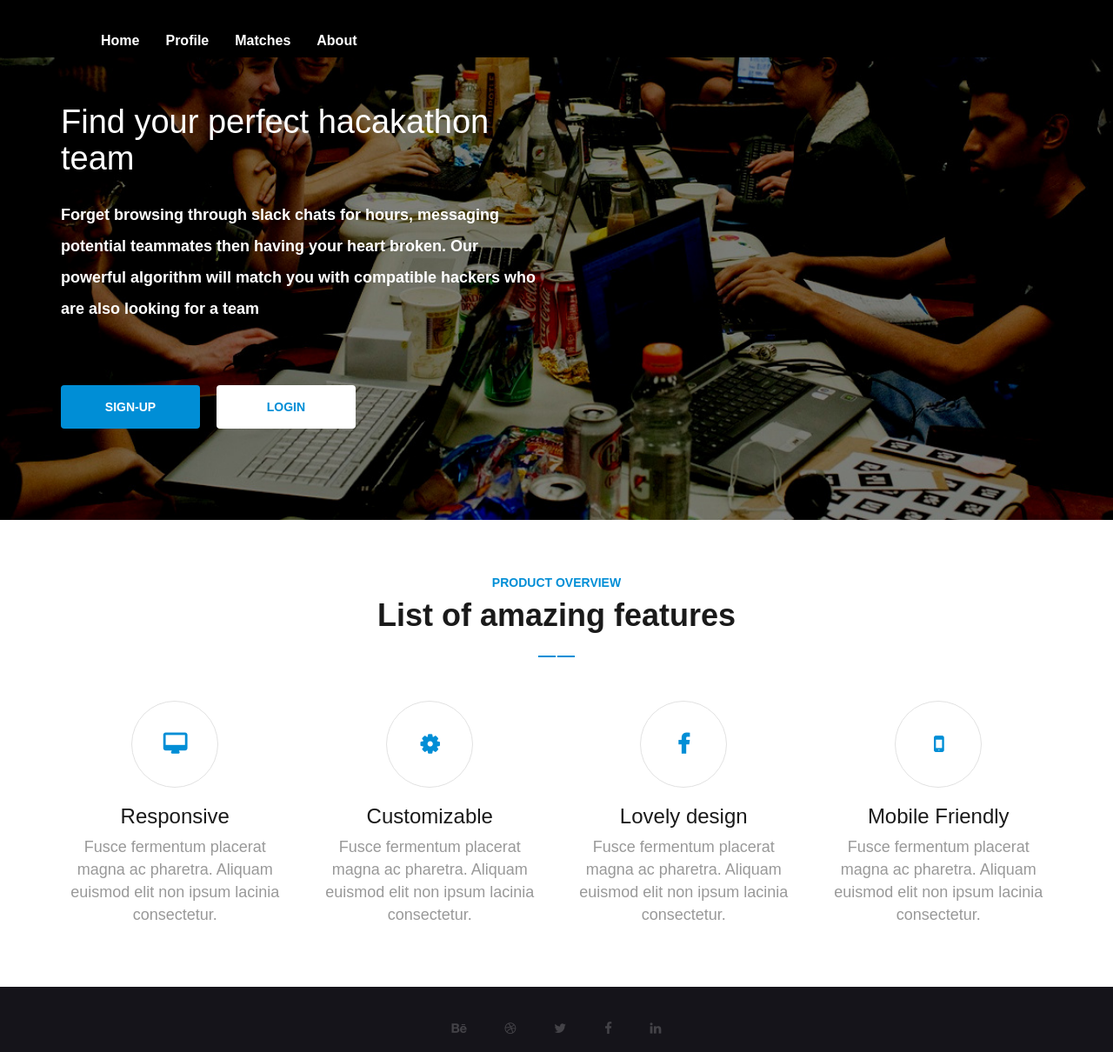
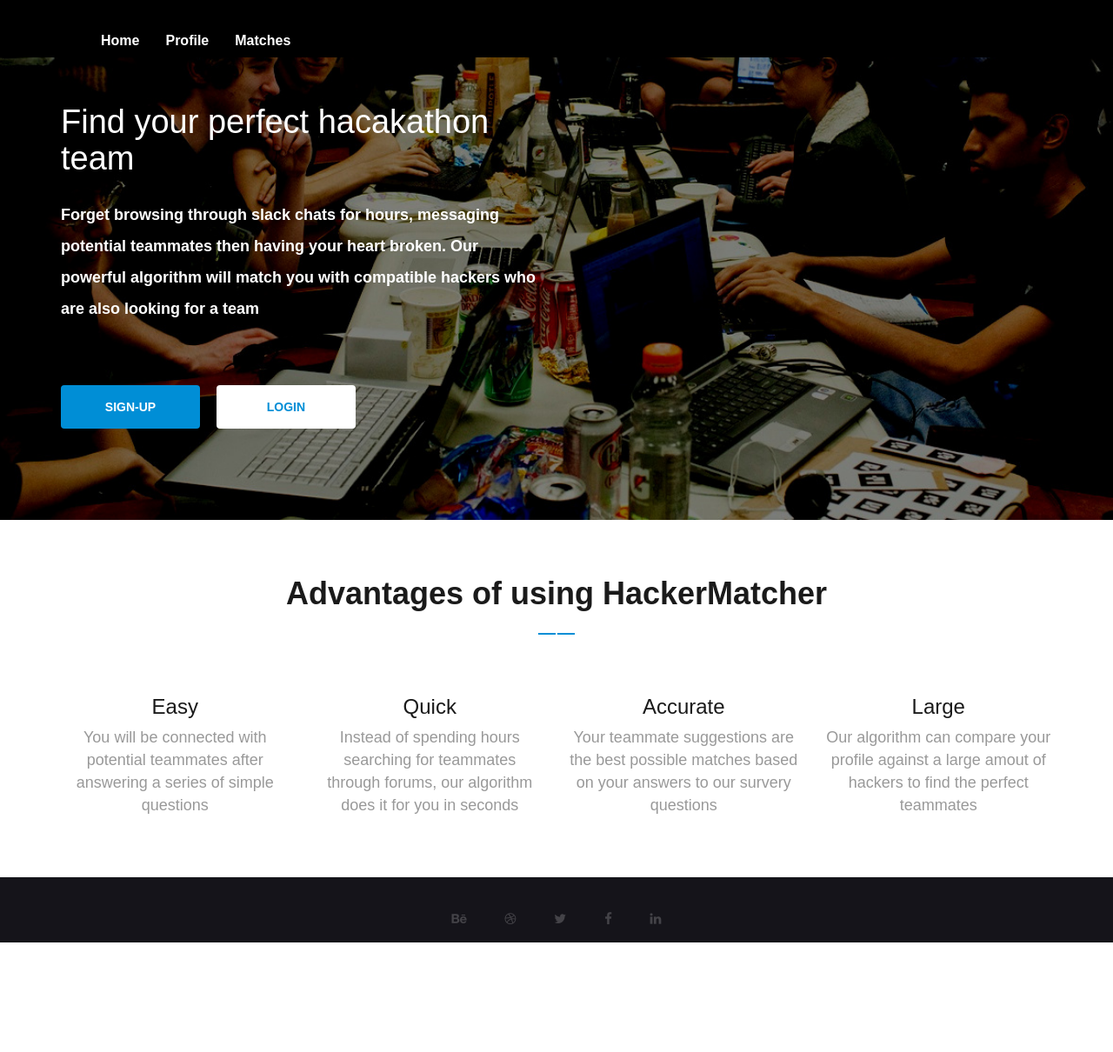
Before and after one commit to dkb868/teammatch, a Django app: page /match/ in a window 1280 px wide. Shown: the whole page at 87% size. After the commit the page ends 1084 px from the top, so only its background shows below. Run offline with Django 3.2, Linux system fonts and the light colour scheme; some libraries are stand-ins or nearby versions.

Commit message:
description on home page updated

```diff
--- a/teammatch/hacker_matcher/templates/hacker_matcher/base.html
+++ b/teammatch/hacker_matcher/templates/hacker_matcher/base.html
@@ -49,7 +49,6 @@
 						        <li><a href="#home">Home</a></li>
 						        <li><a href="#features">Profile</a></li>
 						        <li><a href="#about">Matches</a></li>
-						        <li><a href="#about">About</a></li>
 						      </ul>
 						    </div>
 						</div>
--- a/teammatch/hacker_matcher/templates/hacker_matcher/index.html
+++ b/teammatch/hacker_matcher/templates/hacker_matcher/index.html
@@ -24,28 +24,24 @@
 		<section class="features text-center" id="features">
 			<div class="container">
 				<div class="row">
-					<h4>product overview</h4>
-					<h2>List of amazing features</h2>
+					<h4>  </h4>
+					<h2>Advantages of using HackerMatcher</h2>
 					<img class="img-responsive" src="{% static "hacker_matcher/img/daag.png" %}" alt="">
 					<div class="col-md-3 wow zoomIn animated">
-						<i class="fa fa-desktop"></i>
-						<h3>Responsive</h3>
-						<p>Fusce fermentum placerat magna ac pharetra. Aliquam euismod elit non ipsum lacinia consectetur.</p>
+						<h3>Easy</h3>
+						<p>You will be connected with potential teammates after answering a series of simple questions</p>
 					</div>
 					<div class="col-md-3 wow zoomIn animated">
-						<i class="fa fa-cog"></i>
-						<h3>Customizable</h3>
-						<p>Fusce fermentum placerat magna ac pharetra. Aliquam euismod elit non ipsum lacinia consectetur.</p>
+						<h3>Quick</h3>
+						<p>Instead of spending hours searching for teammates through forums, our algorithm does it for you in seconds</p>
 					</div>
 					<div class="col-md-3 wow zoomIn animated">
-						<i class="fa fa-facebook"></i>
-						<h3>Lovely design</h3>
-						<p>Fusce fermentum placerat magna ac pharetra. Aliquam euismod elit non ipsum lacinia consectetur.</p>
+						<h3>Accurate</h3>
+						<p>Your teammate suggestions are the best possible matches based on your answers to our survery questions</p>
 					</div>
 					<div class="col-md-3 wow zoomIn animated">
-						<i class="fa fa-mobile"></i>
-						<h3>Mobile Friendly</h3>
-						<p>Fusce fermentum placerat magna ac pharetra. Aliquam euismod elit non ipsum lacinia consectetur.</p>
+						<h3>Large</h3>
+						<p>Our algorithm can compare your profile against a large amout of hackers to find the perfect teammates</p>
 					</div>
 				</div>
 			</div>
```
